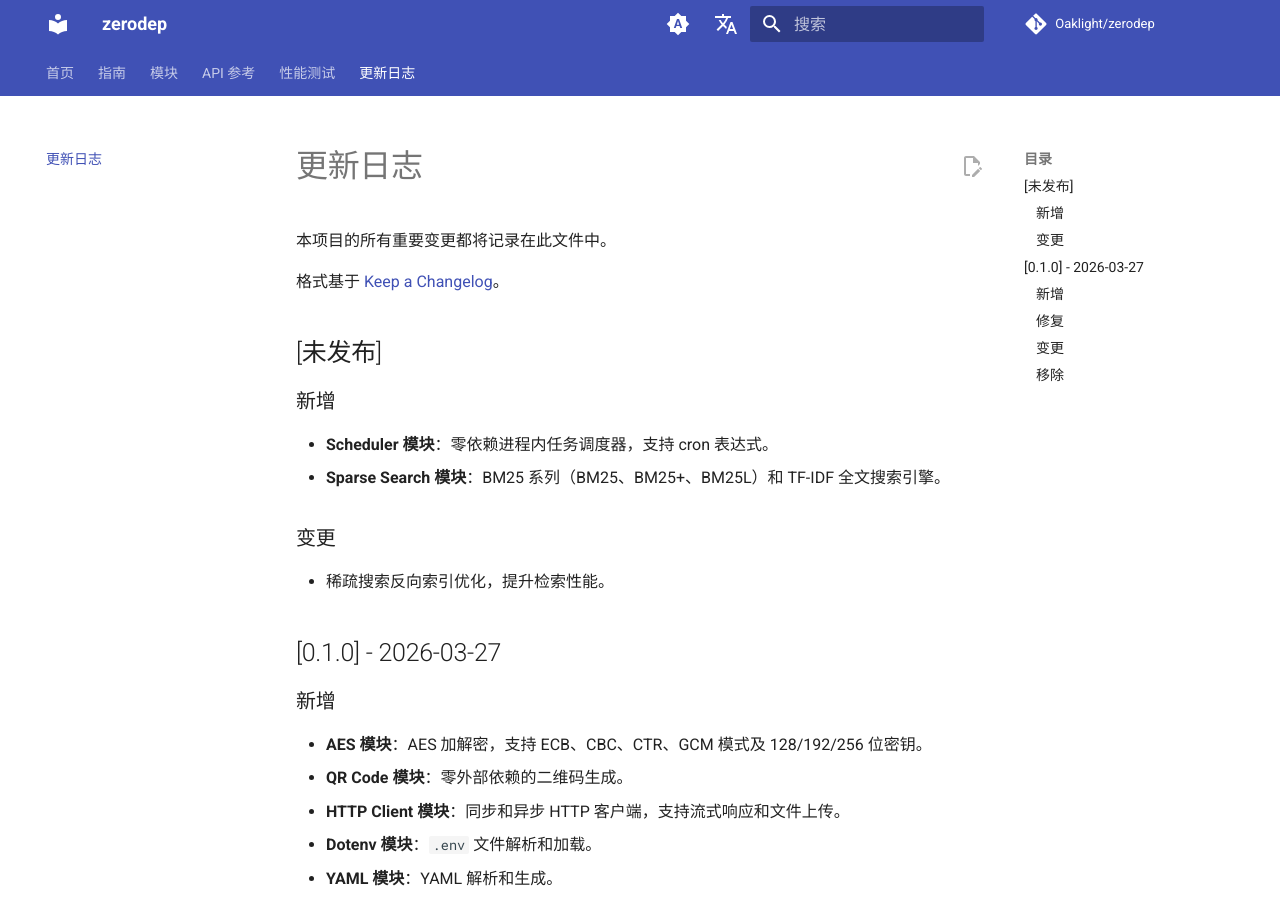
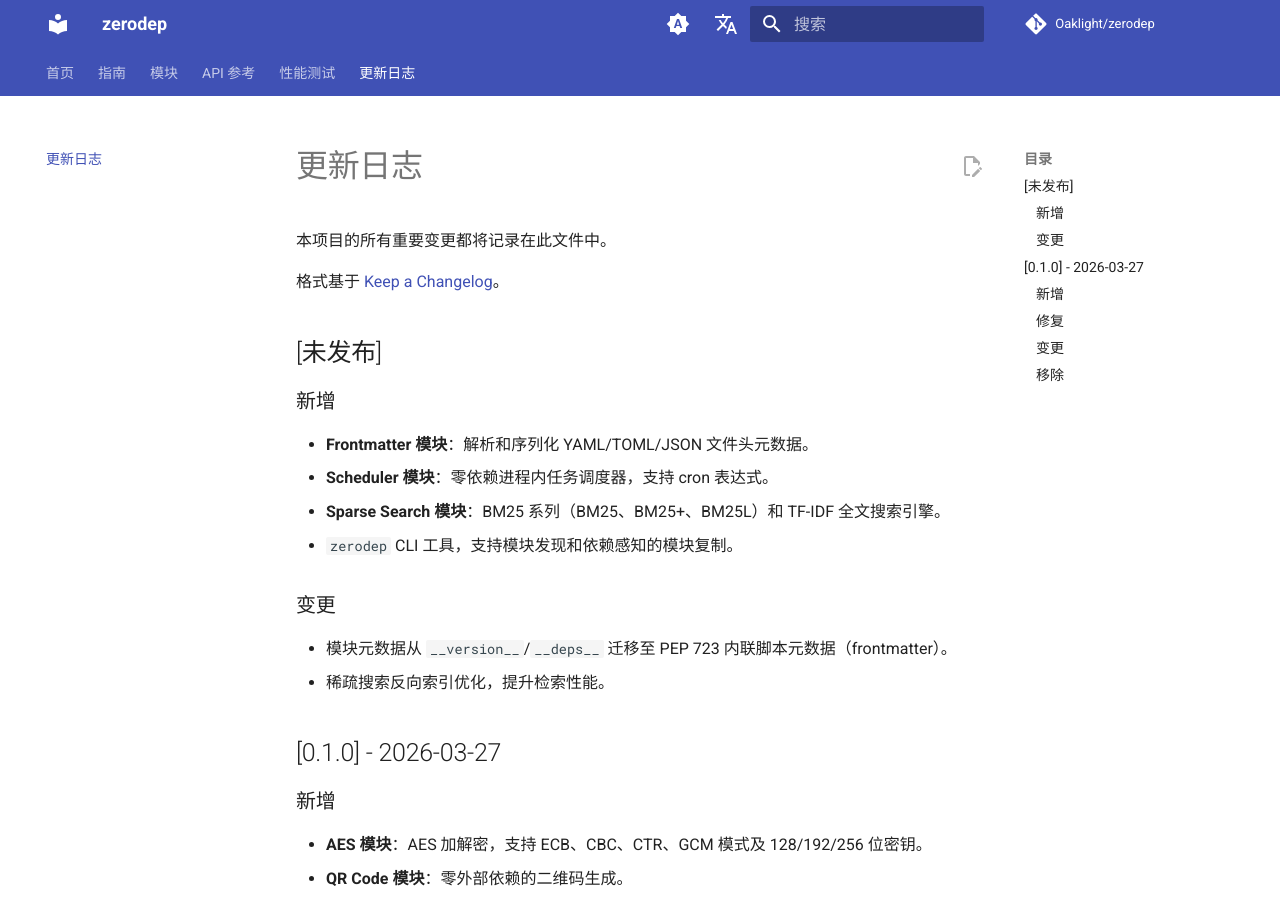
Before and after one commit to Oaklight/zerodep, an MkDocs documentation site: the page built from docs/changelog.md, in a window 1280 px wide and 900 px high. Built offline with MkDocs 1.6.1 and Material for MkDocs 9.7.7, drawn with Linux system fonts in a browser that asks for light colours; comment, search, counter and statistics services are not loaded.

Commit message:
add frontmatter module and zerodep CLI to changelog

```diff
--- a/docs/changelog.md
+++ b/docs/changelog.md
@@ -8,11 +8,14 @@
 
 ### 新增
 
+- **Frontmatter 模块**：解析和序列化 YAML/TOML/JSON 文件头元数据。
 - **Scheduler 模块**：零依赖进程内任务调度器，支持 cron 表达式。
 - **Sparse Search 模块**：BM25 系列（BM25、BM25+、BM25L）和 TF-IDF 全文搜索引擎。
+- `zerodep` CLI 工具，支持模块发现和依赖感知的模块复制。
 
 ### 变更
 
+- 模块元数据从 `__version__`/`__deps__` 迁移至 PEP 723 内联脚本元数据（frontmatter）。
 - 稀疏搜索反向索引优化，提升检索性能。
 
 ## [0.1.0] - 2026-03-27
```
